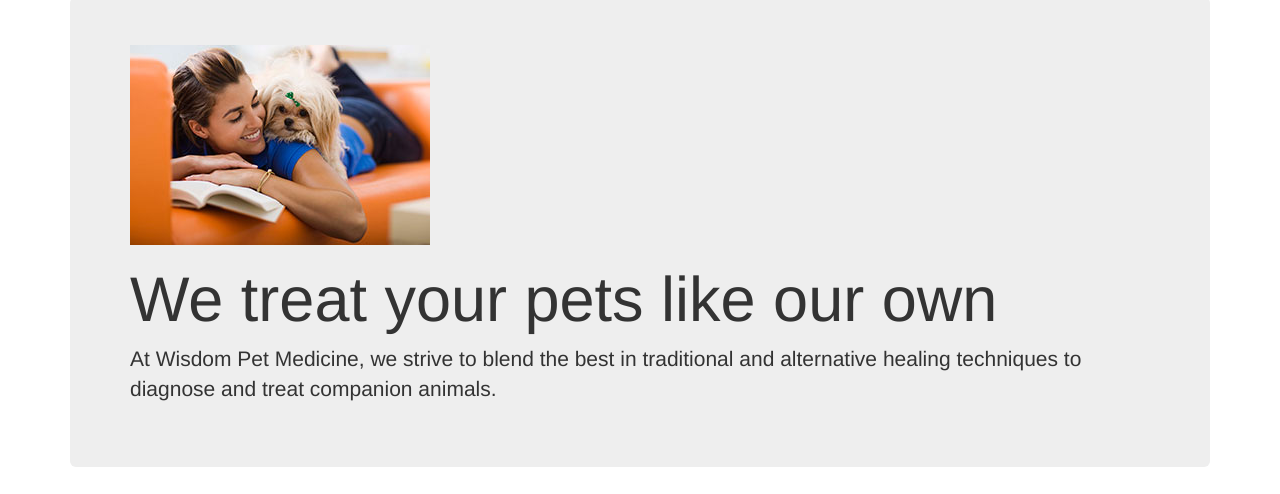
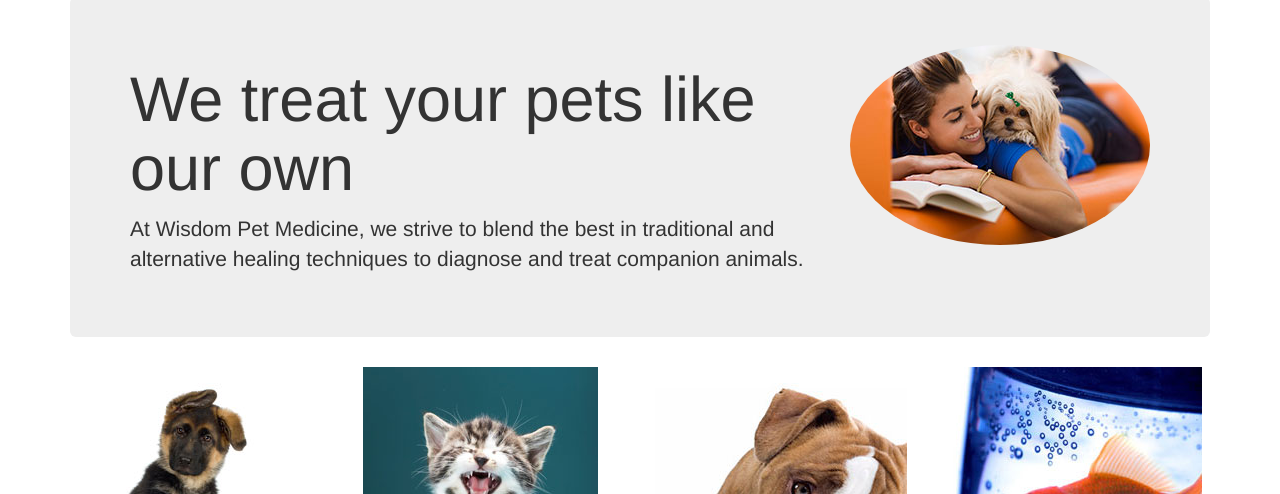
Before and after one commit to selambson/petmed, a plain HTML site: page index.html in a window 1280 px wide. Shown: the part 292-786 px from the top of the page. Drawn offline with nearby package versions, Linux system fonts and the light colour scheme.

Commit message:
fixed kitty and jumbotron

```diff
--- a/index.html
+++ b/index.html
@@ -32,7 +32,7 @@
     </header>
 
     <div class="jumbotron">
-      <img src="image/jumbotron.jpg" alt="woman with dog on couch">
+      <img src="image/jumbotron.jpg" alt="woman with dog on couch" class="pull-right img-responsive img-circle">
       <h1>We treat your pets like our own</h1>
       <p>At Wisdom Pet Medicine, we strive to blend the best in traditional and alternative healing techniques to diagnose and treat companion animals.</p>
     </div>
```
Also changed, not shown: service.html (+1 -1 lines).
